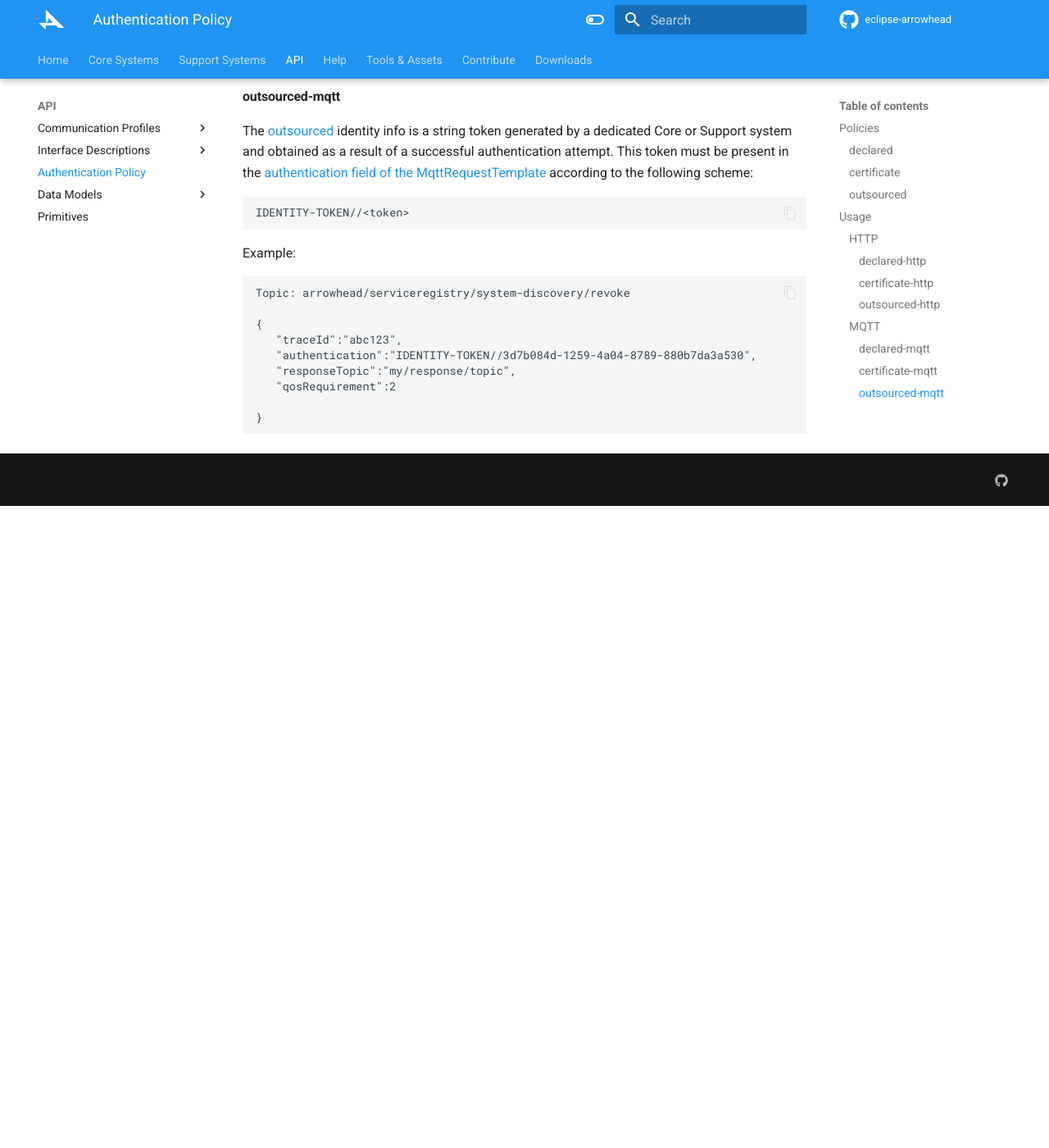
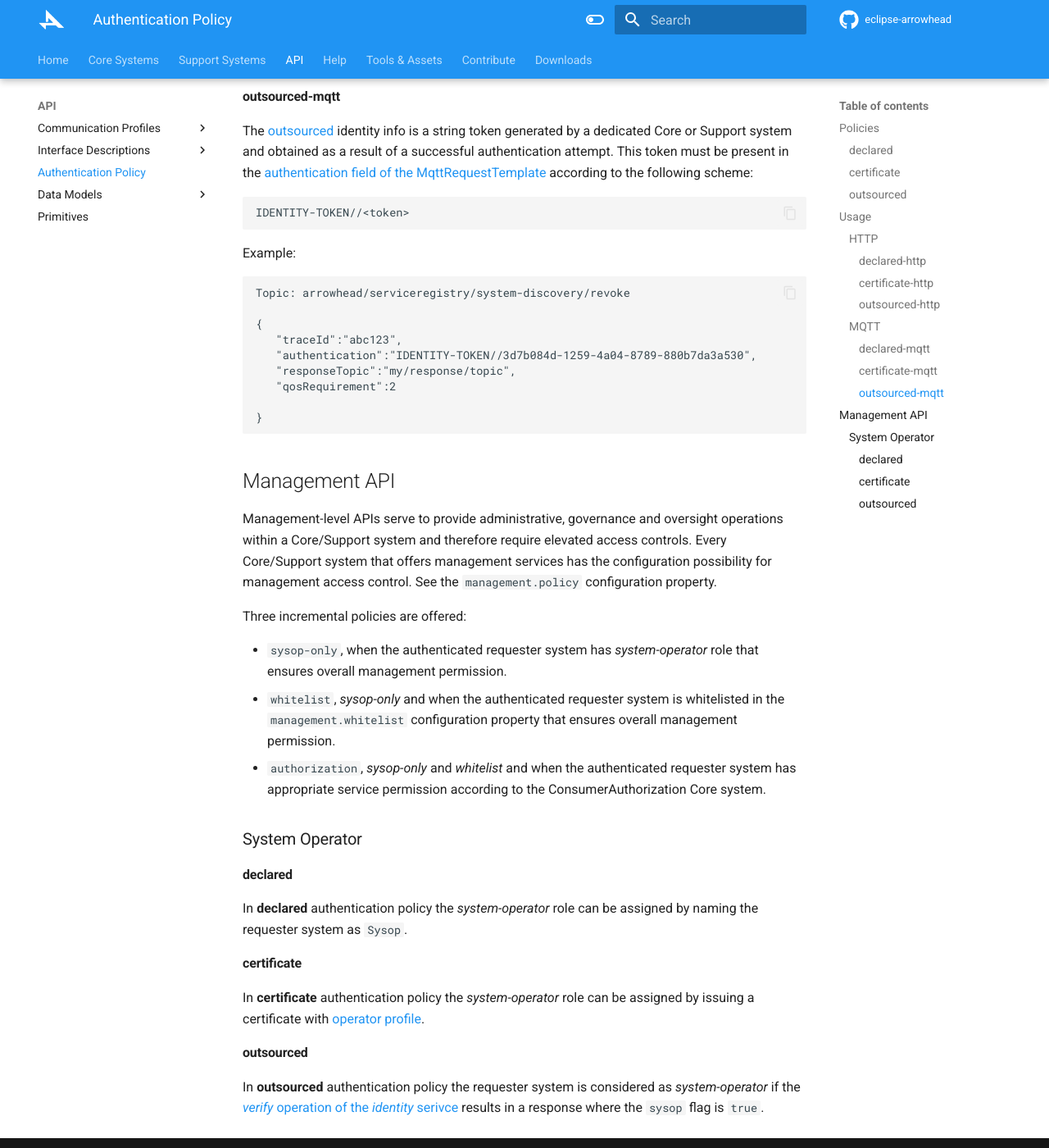
Before and after one commit to Aitia-IIOT/ah5-docs-java-spring, an MkDocs documentation site: the page built from docs/api/authentication_policy.md, in a window 1280 px wide and 1400 px high, scrolled down 3119 px. Shown: the whole window at 82% size. Built offline with MkDocs 1.6.1 and Material for MkDocs 9.7.7, drawn with Linux system fonts in a browser that asks for light colours; before the commit the page ends 3736 px from its top, so only the background shows below that.

Commit message:
add management api section

```diff
--- a/docs/api/authentication_policy.md
+++ b/docs/api/authentication_policy.md
@@ -144,3 +144,27 @@ Topic: arrowhead/serviceregistry/system-discovery/revoke
 
 }
 ~~~
+
+## Management API
+
+Management-level APIs serve to provide administrative, governance and oversight operations within a Core/Support system and therefore require elevated access controls. Every Core/Support system that offers management services has the configuration possibility for management access control. See the `management.policy` configuration property.
+
+Three incremental policies are offered:
+
+- `sysop-only`, when the authenticated requester system has _system-operator_ role that ensures overall management permission.
+- `whitelist`, _sysop-only_ and when the authenticated requester system is whitelisted in the `management.whitelist` configuration property that ensures overall management permission.
+- `authorization`, _sysop-only_ and _whitelist_ and when the authenticated requester system has appropriate service permission according to the ConsumerAuthorization Core system.
+
+### System Operator
+
+#### declared
+
+In **declared** authentication policy the _system-operator_ role can be assigned by naming the requester system as `Sysop`.
+
+#### certificate
+
+In **certificate** authentication policy the _system-operator_ role can be assigned by issuing a certificate with [operator profile](../help/certificate-profiles.md#operator-profile).
+
+#### outsourced
+
+In **outsourced** authentication policy the requester system is considered as _system-operator_ if the [_verify_ operation of the _identity_ serivce](../core_systems/authentication.md#identity) results in a response where the `sysop` flag is `true`.
```
